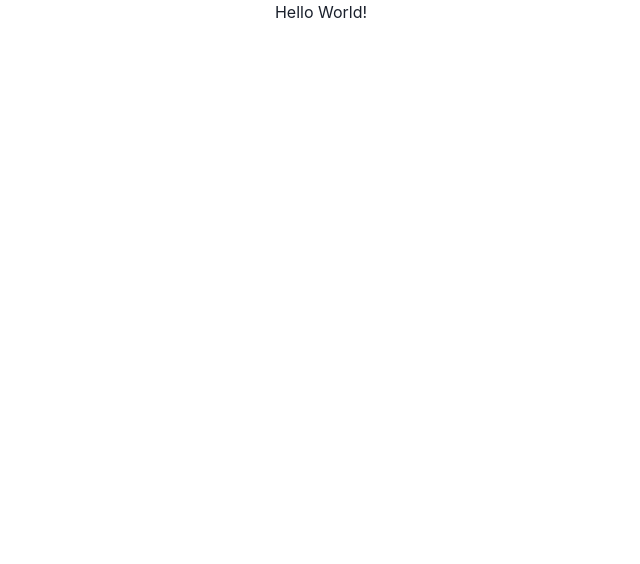
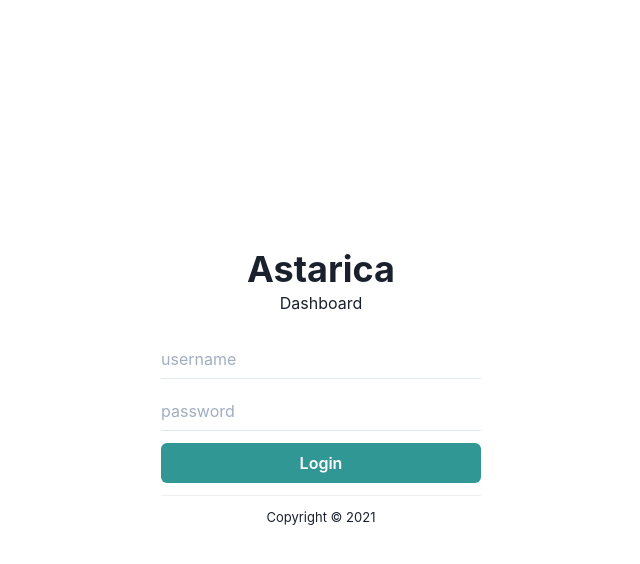
Before and after one commit to astarica/astarica, a Next.js app: page / in a window 1280 px wide. Shown: the top 564 px of the page, without its empty margins (319-959 px from the left). Built offline with nearby package versions, Linux system fonts and the light colour scheme.

Commit message:
login page layout

```diff
--- a/src/pages/index.tsx
+++ b/src/pages/index.tsx
@@ -1,9 +1,22 @@
-import { Box } from "@chakra-ui/layout"
+import { Box, Divider, Heading, VStack } from "@chakra-ui/layout"
+
+import { Button } from "@chakra-ui/button"
 import { Container } from "../components/Container"
+import { Input } from "@chakra-ui/input"
 
 const Index = () => (
-  <Container height="100vh">
-    <Box>Hello World!</Box>
+  <Container justifyContent="center" height="100vh">
+    <Heading>Astarica</Heading>
+    <Box>Dashboard</Box>
+    <VStack my={6} as="form" w="full" maxW="xs" spacing={3}>
+      <Input variant="flushed" placeholder="username" type="text" />
+      <Input variant="flushed" placeholder="password" type="password" />
+      <Button colorScheme="teal" w="full">
+        Login
+      </Button>
+      <Divider />
+      <Box fontSize="small">Copyright &copy; {new Date().getFullYear()}</Box>
+    </VStack>
   </Container>
 )
 
```
